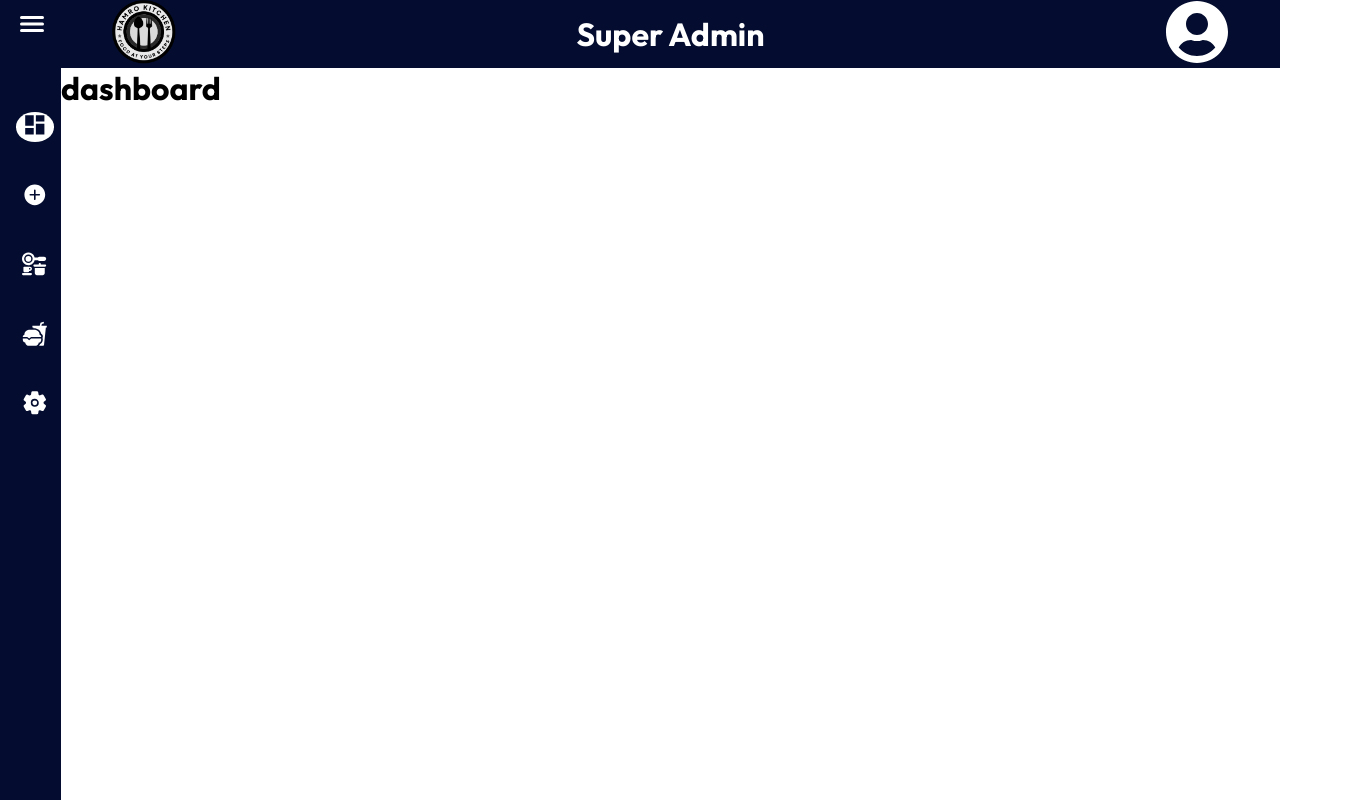
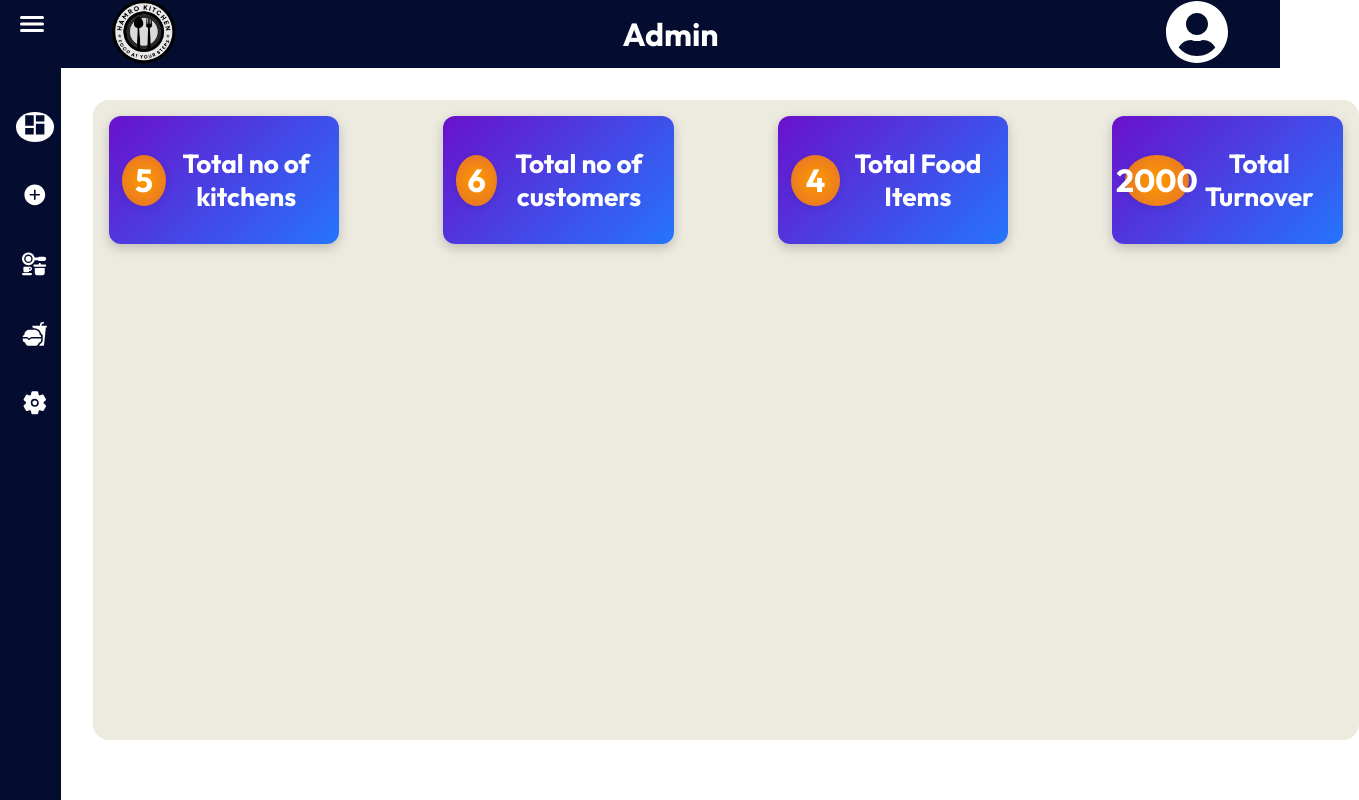
Before and after one commit to theaatosh/HamroKitchen, a React (Vite) app in the folder Admin/: page / in a window 1280 px wide. Shown: the whole page, 1359 px wide, since content can reach past the window. Built offline with nearby package versions, Linux system fonts and the light colour scheme.

Commit message:
admin dashboard halka

```diff
--- /dev/null
+++ b/Admin/src/Components/Dashboard/TotalNoOfKitchens.jsx
@@ -0,0 +1,15 @@
+import React from 'react'
+import styles from '../../Styles/Dashboard/TotalNoOfKitchens.module.css'
+export const TotalNoOfKitchens = ({quantity,topic}) => {
+  return (
+    <div className={styles.main_con}>
+        <div className={styles.value}>
+        <p>{quantity}</p>
+      </div>
+
+       <div className={styles.title}>
+       <h3>{topic}</h3>
+        </div>
+    </div>
+  )
+}
--- a/Admin/src/Components/Navbar.jsx
+++ b/Admin/src/Components/Navbar.jsx
@@ -11,7 +11,7 @@ export const Navbar=()=>{
                 <img src="./Images/NavbarLogo.png" alt="logo" />
                 </div>
 
-            <h1>Super Admin</h1>
+            <h1>Admin</h1>
             <div className={styles.user_logo_con}>
             <FaUserCircle className={styles.user_logo}/>
             </div>
--- a/Admin/src/Pages/Dashboard.jsx
+++ b/Admin/src/Pages/Dashboard.jsx
@@ -1,3 +1,4 @@
+import { TotalNoOfKitchens } from '../Components/Dashboard/TotalNoOfKitchens';
 import styles from '../Styles/Dashboard.module.css';
 export const Dashboard=()=>{
 
@@ -5,7 +6,12 @@ export const Dashboard=()=>{
     return (
         <>
         <div className={styles.admin_dashboard_container}>
-            <h1>dashboard</h1>
+            <div className={styles.admin_inner_container}>
+            <TotalNoOfKitchens quantity={5} topic={'Total no of kitchens'}/>
+            <TotalNoOfKitchens quantity={6} topic={'Total no of customers'}/>
+            <TotalNoOfKitchens quantity={4} topic={'Total Food Items'}/>
+            <TotalNoOfKitchens quantity={2000} topic={'Total Turnover'}/>
+            </div>
         </div>
         </>
     )
--- a/Admin/src/Styles/Dashboard.module.css
+++ b/Admin/src/Styles/Dashboard.module.css
@@ -0,0 +1,14 @@
+.admin_dashboard_container{
+    height: 88vh;
+    width: 83vw;
+    display: flex;
+
+}
+.admin_inner_container{
+    display: flex;
+    gap: 13vh;
+    margin: 4vh;
+    padding: 2vh;
+    background-color: #EDEAE0;
+    border-radius: 2vh;
+}
--- /dev/null
+++ b/Admin/src/Styles/Dashboard/TotalNoOfKitchens.module.css
@@ -0,0 +1,57 @@
+.main_con {
+    width: 18vw;
+    height: 16vh;
+    display: flex;
+    align-items: center;
+    justify-content: space-between;
+    border-radius: 12px;
+    padding: 2vh 1vw;
+    background: linear-gradient(135deg, #6a11cb, #2575fc);
+    box-shadow: rgba(0, 0, 0, 0.2) 0px 4px 12px;
+    transition: transform 0.3s ease, box-shadow 0.3s ease;
+    cursor: pointer;
+}
+
+.main_con:hover {
+    transform: scale(1.05);
+    box-shadow: rgba(0, 0, 0, 0.3) 0px 6px 16px;
+}
+
+.value {
+    width: 5vw;
+    height: 4vw;
+    border-radius: 50%;
+    display: flex;
+    align-items: center;
+    justify-content: center;
+    font-size: 4vh;
+    background: radial-gradient(circle, #ff9a00, #e36f2c);
+    color: #fff;
+    font-weight: 700;
+    box-shadow: rgba(0, 0, 0, 0.1) 0px 2px 8px;
+}
+
+.title {
+    font-size: 2.8vh;
+    color: #fff;
+    font-weight: 600;
+    text-align: center;
+}
+
+@media (max-width: 768px) {
+    .main_con {
+        width: 80vw;
+        height: 20vh;
+        padding: 3vh 2vw;
+    }
+
+    .value {
+        width: 12vw;
+        height: 12vw;
+        font-size: 5vh;
+    }
+
+    .title {
+        font-size: 3vh;
+    }
+}
--- a/Admin/src/Styles/ManageKitchen.module.css
+++ b/Admin/src/Styles/ManageKitchen.module.css
@@ -19,7 +19,7 @@
     width: 100%;
     padding: 3vh 1.5vw;
     display: grid;
-    grid-template-columns: 1fr 2fr 1fr 1fr 1fr 0.3fr 0.3fr;
+    grid-template-columns: 1fr 1.5fr 1fr 1fr 1fr 0.3fr 0.3fr;
 
 }
 .manageKitchen_title p{
@@ -49,7 +49,7 @@
     margin-top: 2vh;
     width: 100%;
     display: grid;
-    grid-template-columns:1fr 2fr 1fr 1fr 1fr 0.3fr 0.3fr;
+    grid-template-columns:1fr 1.5fr 1fr 1fr 1fr 0.3fr 0.3fr;
 }
 .manageKitchen_detail p{
     color: #413839;
```
Also changed, not shown: 2 other files (tests, documents, lock files or other folders).
